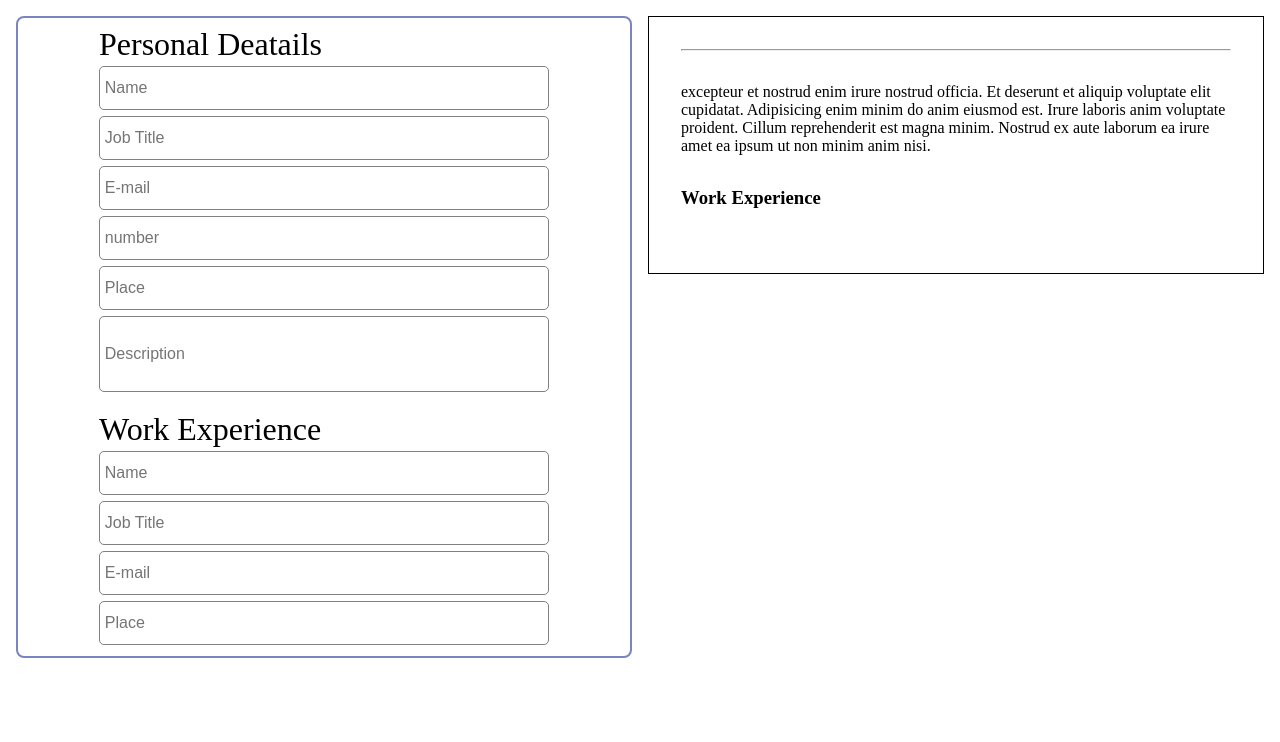
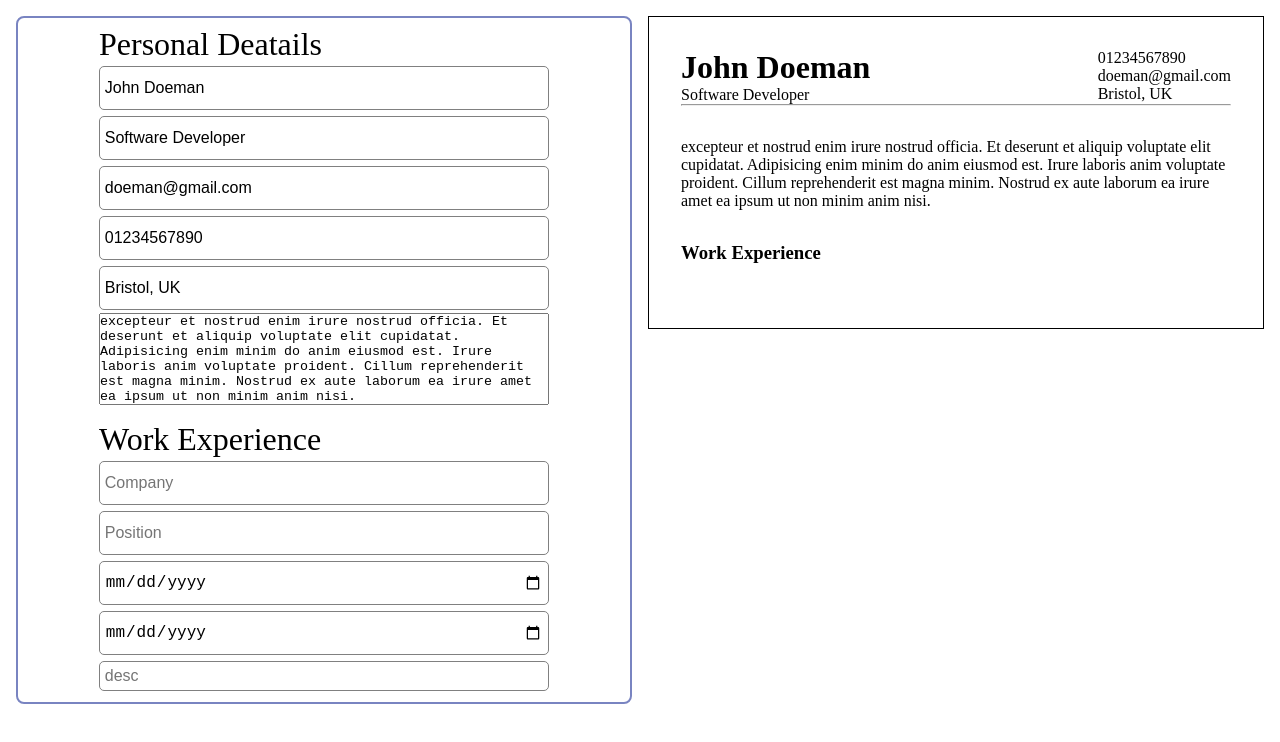
Before and after one commit to mishalp/CV-generator, a React (Create React App) app: page / in a window 1280 px wide. Shown: the top 742 px of the page. Built offline with nearby package versions, Linux system fonts and the light colour scheme.

Commit message:
work form added

```diff
--- a/src/App.js
+++ b/src/App.js
@@ -10,16 +10,32 @@ class App extends Component{
     super(props)
 
     this.state = {
-      personalDetails: {},
+      personalDetails: {
+        name: 'John Doeman',
+        title: 'Software Developer',
+        email: 'doeman@gmail.com',
+        number: '01234567890',
+        place: 'Bristol, UK',
+        desc: 'excepteur et nostrud enim irure nostrud officia. Et deserunt et aliquip voluptate elit cupidatat. Adipisicing enim minim do anim eiusmod est. Irure laboris anim voluptate proident. Cillum reprehenderit est magna minim. Nostrud ex aute laborum ea irure amet ea ipsum ut non minim anim nisi.'
+      },
       workExp: {},
 
     }
 
+    this.init()
+
     this.getDetails = this.getDetails.bind(this)
+    this.getWork = this.getWork.bind(this)
   }
 
   pd = {}
   work = {}
+
+  init(){
+    this.pd = this.state.personalDetails;
+    this.work = this.state.workExp;
+  }
+
 
   getDetails({name, title, email, number, place, desc}){
     this.pd.name = name;
@@ -35,15 +51,30 @@ class App extends Component{
     })
   }
 
+  getWork({company, position, startDate, endDate, desc}){
+    console.log();
+    this.work.company = company;
+    this.work.position = position;
+    this.work.startDate = startDate;
+    this.work.endDate = endDate;
+    this.work.desc = desc;
+
+    this.setState({
+      personalDetails: this.pd,
+      workExp: this.work,
+    })
+  }
+
+
   render(){
     return(
       <div className="App">
         <div className="left">
         <PersonalDetails push={this.getDetails} />
-        <WorkExp />
+        <WorkExp push={this.getWork} />
         </div>
         <div className="right">
-          <Cv personal={this.state.personalDetails}/>
+          <Cv personal={this.state.personalDetails} work={this.state.workExp}/>
         </div>
 
       </div>
--- a/src/components/PersonalDetails.js
+++ b/src/components/PersonalDetails.js
@@ -8,12 +8,12 @@ class PersonalDetails extends Component{
         super(props)
 
         this.state = {
-              name: '',
-              title: '',
-              email: '',
-              number: '',
-              place: '',
-              desc: ''
+              name: 'John Doeman',
+              title: 'Software Developer',
+              email: 'doeman@gmail.com',
+              number: '01234567890',
+              place: 'Bristol, UK',
+              desc: 'excepteur et nostrud enim irure nostrud officia. Et deserunt et aliquip voluptate elit cupidatat. Adipisicing enim minim do anim eiusmod est. Irure laboris anim voluptate proident. Cillum reprehenderit est magna minim. Nostrud ex aute laborum ea irure amet ea ipsum ut non minim anim nisi.'
           }
 
 
@@ -22,12 +22,12 @@ class PersonalDetails extends Component{
         }
 
         temp = {
-            name: '',
-            title: '',
-            email: '',
-            number: '',
-            place: '',
-            desc: ''
+            name: 'John Doeman',
+            title: 'Software Developer',
+            email: 'doeman@gmail.com',
+            number: '01234567890',
+            place: 'Bristol, UK',
+            desc: 'excepteur et nostrud enim irure nostrud officia. Et deserunt et aliquip voluptate elit cupidatat. Adipisicing enim minim do anim eiusmod est. Irure laboris anim voluptate proident. Cillum reprehenderit est magna minim. Nostrud ex aute laborum ea irure amet ea ipsum ut non minim anim nisi.'
             }
 
      handleChange(e){
@@ -55,7 +55,7 @@ class PersonalDetails extends Component{
                     <input type="email" placeholder="E-mail" id="email" value={details.email} onInput={this.handleChange} />
                     <input type="number" placeholder="number" id="number" value={details.number} onInput={this.handleChange} />
                     <input type="text" placeholder="Place" id="place" value={details.place} onInput={this.handleChange} />
-                    <input type="text" placeholder="Description" id="desc" value={details.desc} onInput={this.handleChange} />
+                    <textarea rows="6" cols="50" id="desc" value={details.desc} onInput={this.handleChange} />
 
                     </div>
             </div>
--- a/src/components/WorkExp.js
+++ b/src/components/WorkExp.js
@@ -11,7 +11,7 @@ class WorkExp extends Component{
               company: '',
               position: '',
               startDate: '',
-              endDAte: '',
+              endDate: '',
               desc: '',
           }
 
@@ -20,9 +20,24 @@ class WorkExp extends Component{
           this.handleChange = this.handleChange.bind(this)
         }
 
+        temp ={
+            company: '',
+            position: '',
+            startDate: '',
+            endDate: '',
+            desc: '',
+        }
 
      handleChange(e){
-
+        this.temp[e.target.id] = e.target.value;
+        this.setState({
+            company: this.temp.company,
+            position: this.temp.position,
+            startDate: this.temp.startDate,
+            endDate: this.temp.endDate,
+            desc: this.temp.desc,
+        })
+        this.props.push(this.temp)
      }
 
     render(){
@@ -30,10 +45,11 @@ class WorkExp extends Component{
             <div className="personal">
                 <p>Work Experience</p>
                     <div className="inputs">
-                    <input type="text" placeholder="Name" id="name"  onInput={this.handleChange} />
-                    <input type="text" placeholder="Job Title" id="title"  onInput={this.handleChange} />
-                    <input type="email" placeholder="E-mail" id="email"  onInput={this.handleChange} />
-                    <input type="text" placeholder="Place" id="place"  onInput={this.handleChange} />
+                    <input type="text" placeholder="Company" id="company"  onInput={this.handleChange} />
+                    <input type="text" placeholder="Position" id="position"  onInput={this.handleChange} />
+                    <input type="date" placeholder="Start date" id="startDate"  onInput={this.handleChange} />
+                    <input type="date" placeholder="End date" id="endDate"  onInput={this.handleChange} />
+                    <input type="text" placeholder="desc" id="desc"  onInput={this.handleChange} />
 
                     </div>
             </div>
--- a/src/components/cv.js
+++ b/src/components/cv.js
@@ -7,7 +7,9 @@ class Cv extends Component{
     }
 
     render(){
-        const data = this.props.personal
+        const data = this.props.personal;
+        const work = this.props.work;
+
         return(
             <div className="sheet">
                 <div className="header">
@@ -24,10 +26,11 @@ class Cv extends Component{
                 <hr />
                 <div className="cv-body">
                     <div className="cv-desc">
-                        <p>excepteur et nostrud enim irure nostrud officia. Et deserunt et aliquip voluptate elit cupidatat. Adipisicing enim minim do anim eiusmod est. Irure laboris anim voluptate proident. Cillum reprehenderit est magna minim. Nostrud ex aute laborum ea irure amet ea ipsum ut non minim anim nisi.</p>
+                        <p>{data.desc}</p>
                     </div>
                     <div className="cv-works">
                         <h3>Work Experience</h3>
+                        <p>{work.company}</p>
                     </div>
 
                 </div>
--- a/src/components/personal.css
+++ b/src/components/personal.css
@@ -30,3 +30,8 @@ input{
     display: grid;
     grid-template-columns: 1fr;
 }
+
+.inputs > #desc{
+    resize: none;
+    height: auto;
+}
```
